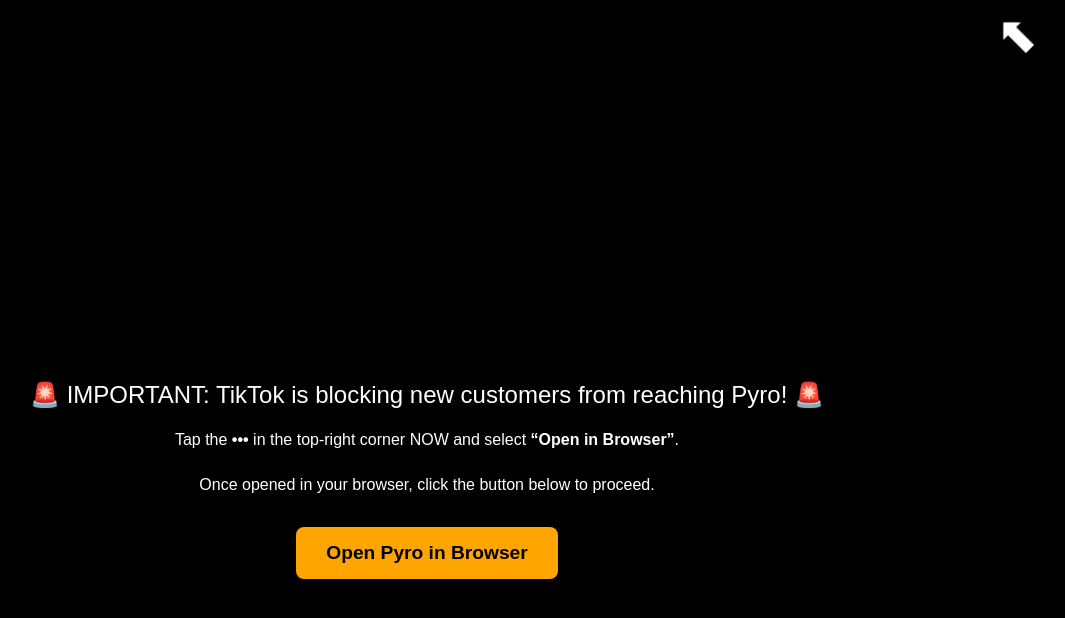
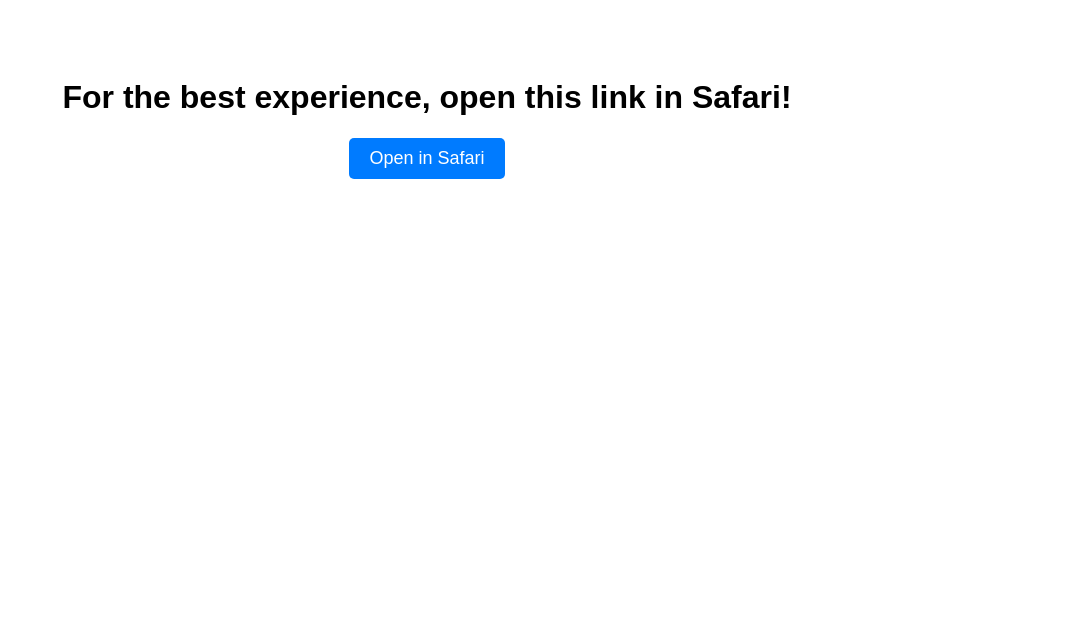
Before and after one commit to orderpyro/placeorder, a plain HTML site: page index.html in a window 1280 px wide. Shown: the whole page, without its empty margins (213-1278 px from the left). Drawn offline with Linux system fonts and the light colour scheme.

Commit message:
Add files via upload

```diff
--- a/index.html
+++ b/index.html
@@ -1,81 +1,14 @@
 <!DOCTYPE html>
-<html lang="en">
+<html>
 <head>
-    <meta charset="UTF-8">
-    <meta name="viewport" content="width=device-width, initial-scale=1.0">
-    <title>Open in Browser</title>
+    <title>Open in Safari</title>
     <style>
-        body {
-            font-family: Arial, sans-serif;
-            text-align: center;
-            background-color: black;
-            color: white;
-            margin: 0;
-            padding: 0;
-        }
-
-        .container {
-            display: flex;
-            flex-direction: column;
-            align-items: center;
-            justify-content: center;
-            height: 100vh;
-            position: relative;
-            padding: 20px;
-        }
-
-        /* Arrow placed under TikTok 3-dot menu */
-        .arrow {
-            position: fixed;
-            top: 8px;
-            right: 28px;
-            font-size: 50px;
-            transform: rotate(-45deg); /* Up-right */
-            z-index: 9999;
-        }
-
-        .message {
-            font-size: 1.5em;
-            margin-top: 120px; /* Spacing below arrow */
-            margin-bottom: 20px;
-            padding: 0 10px;
-        }
-
-        .instructions {
-            font-size: 1em;
-            margin-bottom: 30px;
-            max-width: 90%;
-            line-height: 1.4em;
-            padding: 0 10px;
-        }
-
-        .button {
-            display: inline-block;
-            background-color: orange;
-            color: black;
-            font-size: 1.2em;
-            font-weight: bold;
-            text-decoration: none;
-            padding: 15px 30px;
-            border-radius: 8px;
-            transition: background 0.3s;
-        }
-
-        .button:hover {
-            background-color: darkorange;
-        }
+        body { text-align: center; padding-top: 50px; font-family: Arial, sans-serif; }
+        a { display: inline-block; padding: 10px 20px; background-color: #007bff; color: white; text-decoration: none; border-radius: 5px; font-size: 18px; }
+        a:hover { background-color: #0056b3; }
     </style>
 </head>
 <body>
-    <div class="container">
-        <div class="arrow">⬆</div>
-        <div class="message">🚨 IMPORTANT: TikTok is blocking new customers from reaching Pyro! 🚨</div>
-        <div class="instructions">
-            Tap the <strong>•••</strong> in the top-right corner NOW and select
-            <strong>“Open in Browser”</strong>.<br><br>
-            Once opened in your browser, click the button below to proceed.
-        </div>
-        <a class="button" href="https://linktr.ee/pyroo" target="_blank">Open Pyro in Browser</a>
-    </div>
+    <h1>For the best experience, open this link in Safari!</h1>
+    <a href="https://linktr.ee/pyroo">Open in Safari</a>
 </body>
-</html>
```
